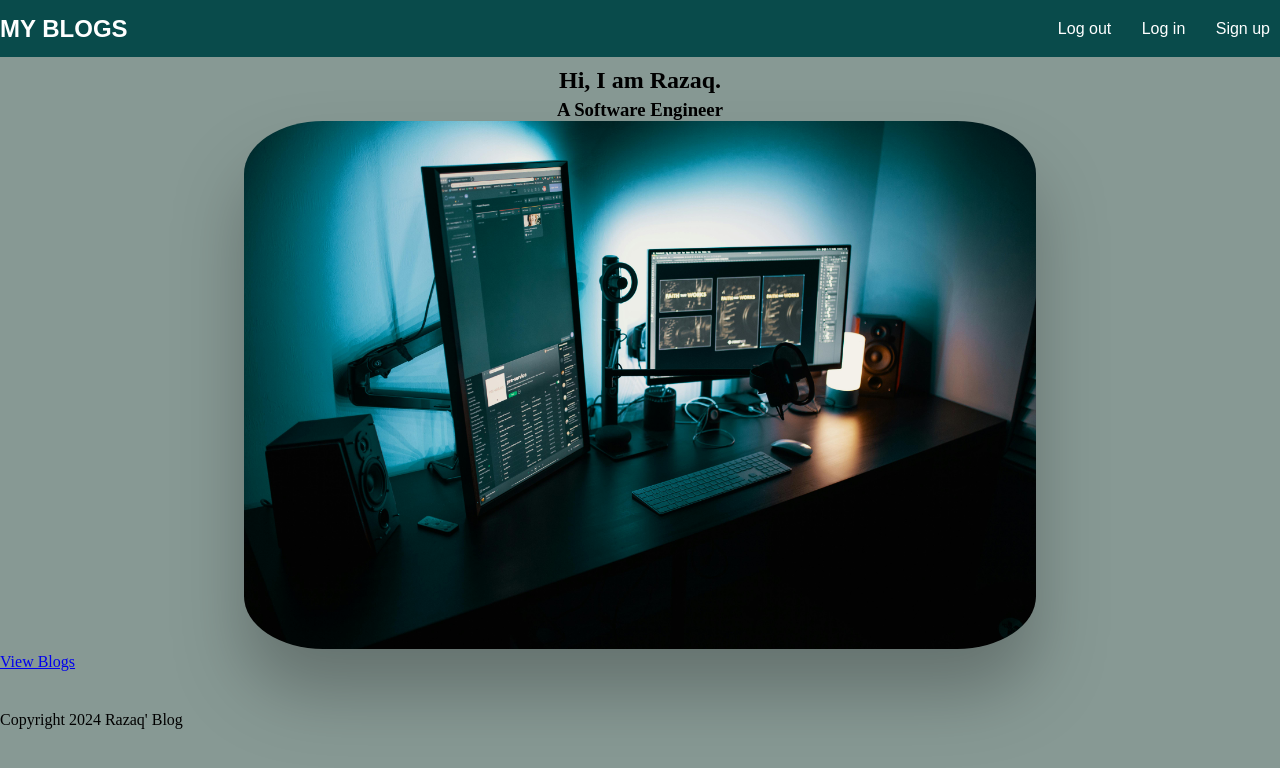
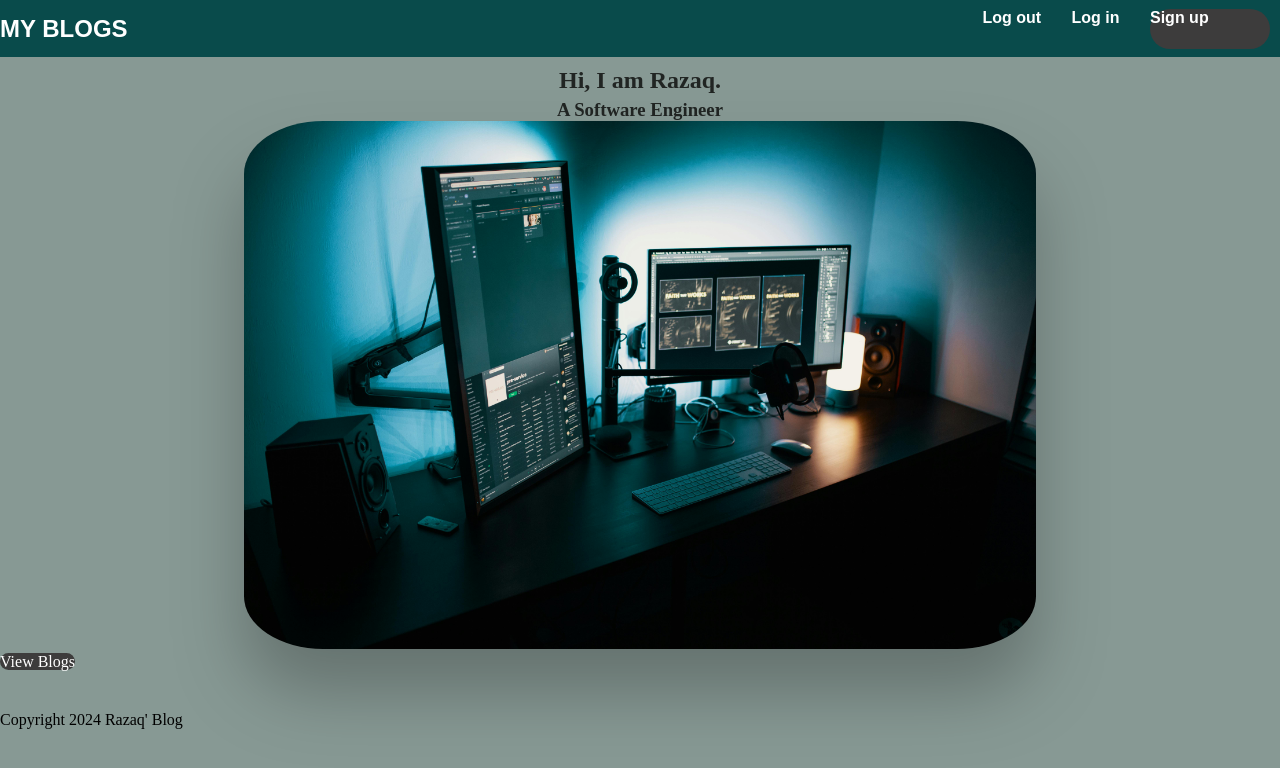
Before and after one commit to jimmie-01/html-css, a plain HTML site: page index.html in a window 1280 px wide. Drawn offline with Linux system fonts and the light colour scheme.

Commit message:
Styling Progress

```diff
--- a/styles.css
+++ b/styles.css
@@ -21,6 +21,7 @@ body {
 
 .main nav a {
 	text-decoration: none;
+	font-weight: 600;
 	color: white;
 }
 
@@ -32,12 +33,13 @@ body {
 }
 
 .main li:hover {
-	background: rgb(87, 83, 83);
+	background: rgb(135, 153, 148);
 	border-radius: 3px;
 }
 
 .author__headings h2, .author__headings h3 {
 	text-align: center;
+	color: rgb(33, 37, 35);
 }
 
 .author__headings h2 {
@@ -60,3 +62,12 @@ body {
   	overflow: hidden;
 	border-radius: 10%;
 }
+
+.btn {
+	width: 120px;
+	height: 40px;
+	border-radius: 20px;
+	text-decoration: none;
+	color: white;
+	background: rgb(61, 60, 60);
+}
```
